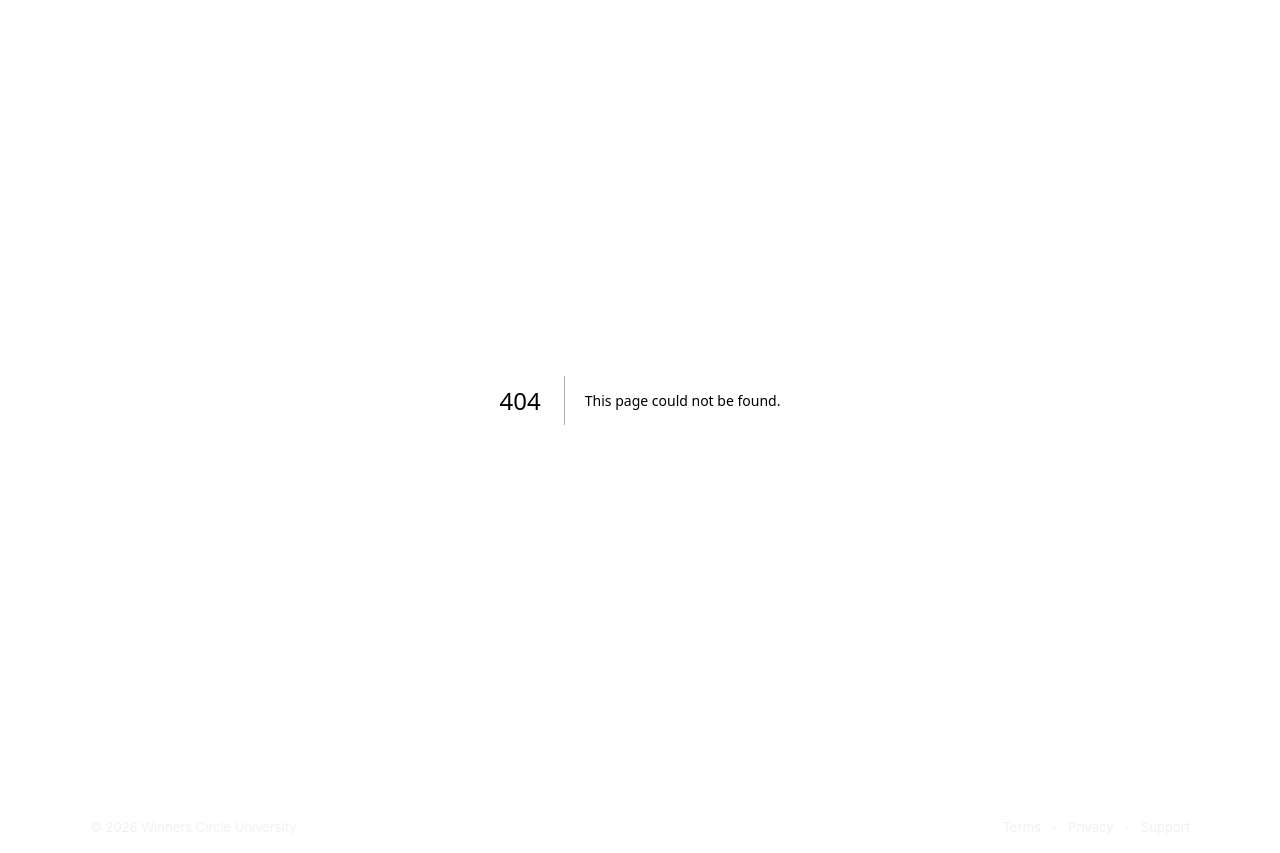
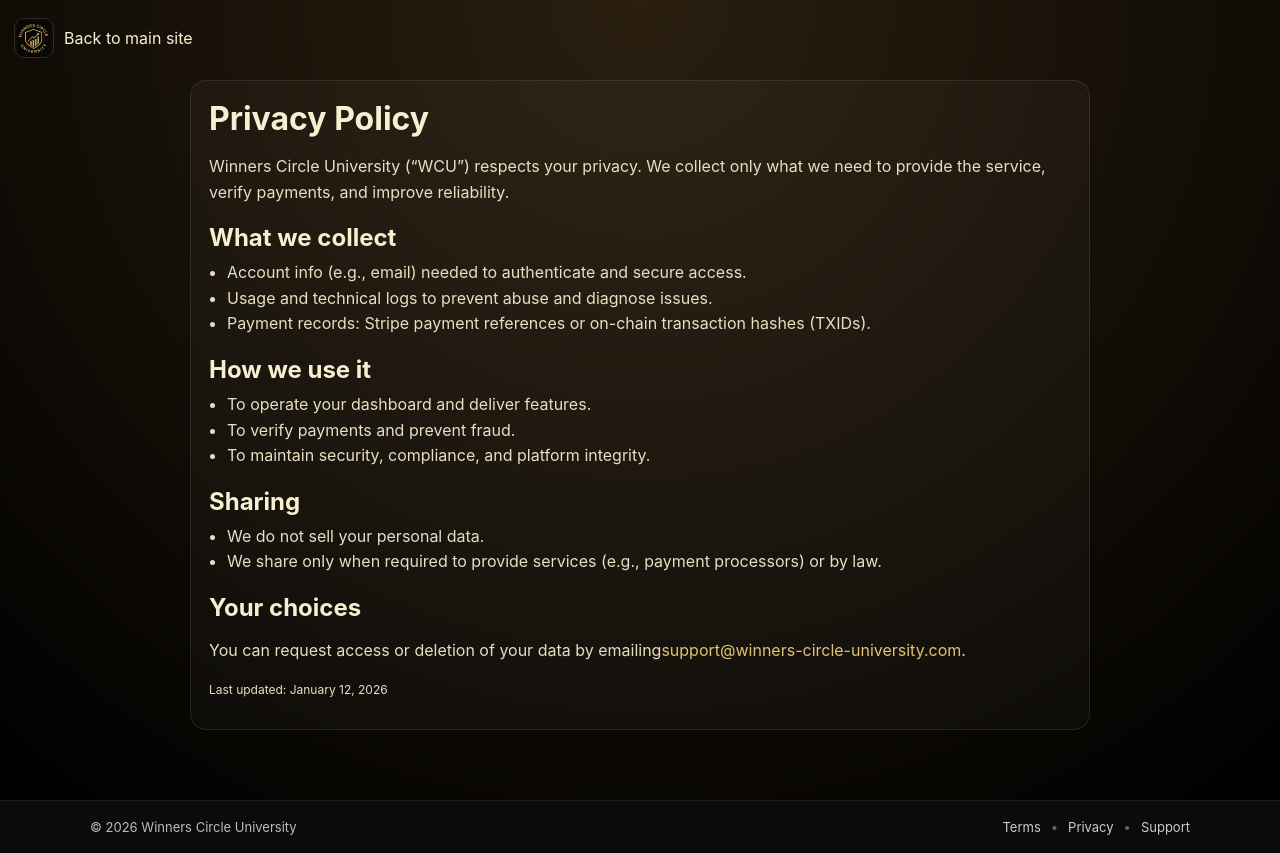
Before and after one commit to bammamileleabdul/winners-circle-university, a Next.js app: page /privacy in a window 1280 px wide. Before the commit this address had no page. Built offline with nearby package versions, Linux system fonts and the light colour scheme.

Commit message:
Add Privacy Policy page component

```diff
--- /dev/null
+++ b/app/privacy/page.js
@@ -0,0 +1,48 @@
+export default function PrivacyPage() {
+  return (
+    <div className="legalWrap">
+      <header className="legalHeader">
+        <a href="/" className="legalBack">
+          <img src="/emblem.jpg" alt="Winners Circle University" className="legalLogo" />
+          <span>Back to main site</span>
+        </a>
+      </header>
+
+      <main className="legalMain">
+        <h1>Privacy Policy</h1>
+        <p>
+          Winners Circle University (“WCU”) respects your privacy. We collect only what we need
+          to provide the service, verify payments, and improve reliability.
+        </p>
+
+        <h2>What we collect</h2>
+        <ul>
+          <li>Account info (e.g., email) needed to authenticate and secure access.</li>
+          <li>Usage and technical logs to prevent abuse and diagnose issues.</li>
+          <li>Payment records: Stripe payment references or on-chain transaction hashes (TXIDs).</li>
+        </ul>
+
+        <h2>How we use it</h2>
+        <ul>
+          <li>To operate your dashboard and deliver features.</li>
+          <li>To verify payments and prevent fraud.</li>
+          <li>To maintain security, compliance, and platform integrity.</li>
+        </ul>
+
+        <h2>Sharing</h2>
+        <ul>
+          <li>We do not sell your personal data.</li>
+          <li>We share only when required to provide services (e.g., payment processors) or by law.</li>
+        </ul>
+
+        <h2>Your choices</h2>
+        <p>
+          You can request access or deletion of your data by emailing
+          <a href="mailto:support@winners-circle-university.com">support@winners-circle-university.com</a>.
+        </p>
+
+        <p className="legalNote">Last updated: January 12, 2026</p>
+      </main>
+    </div>
+  );
+}
```
